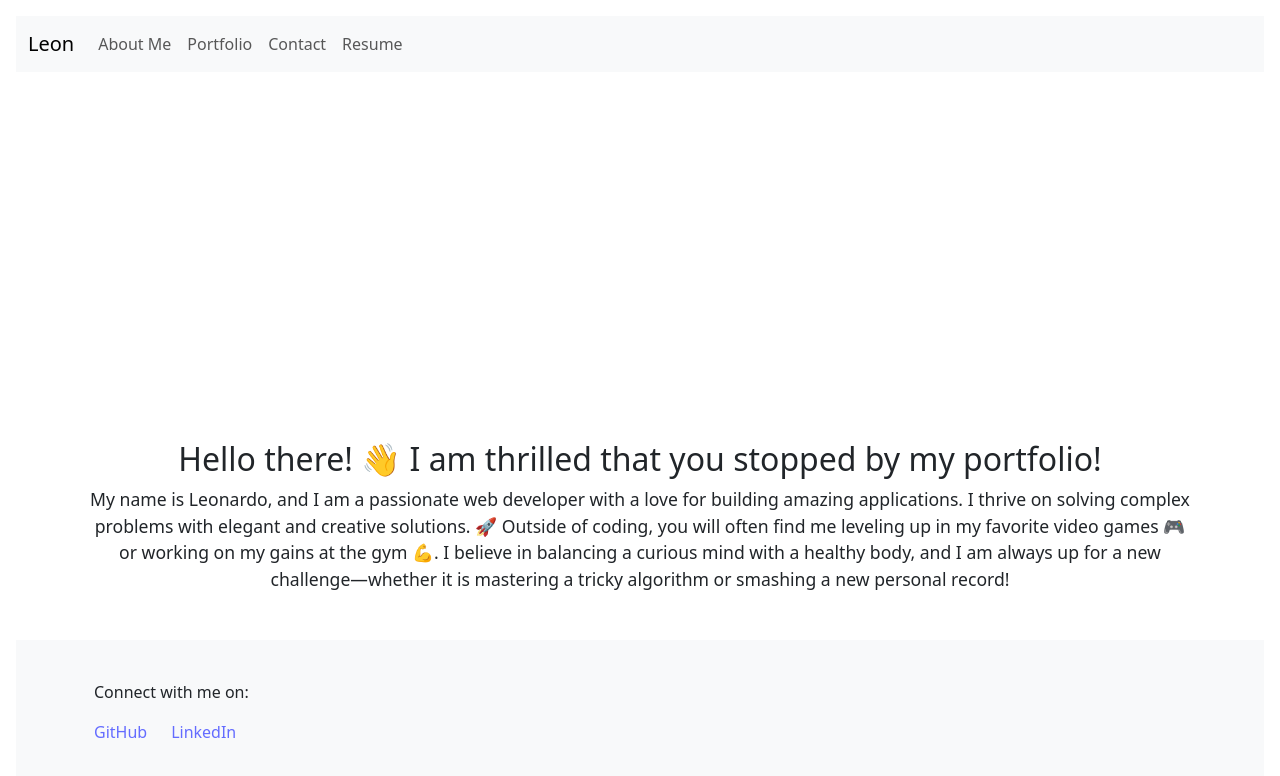
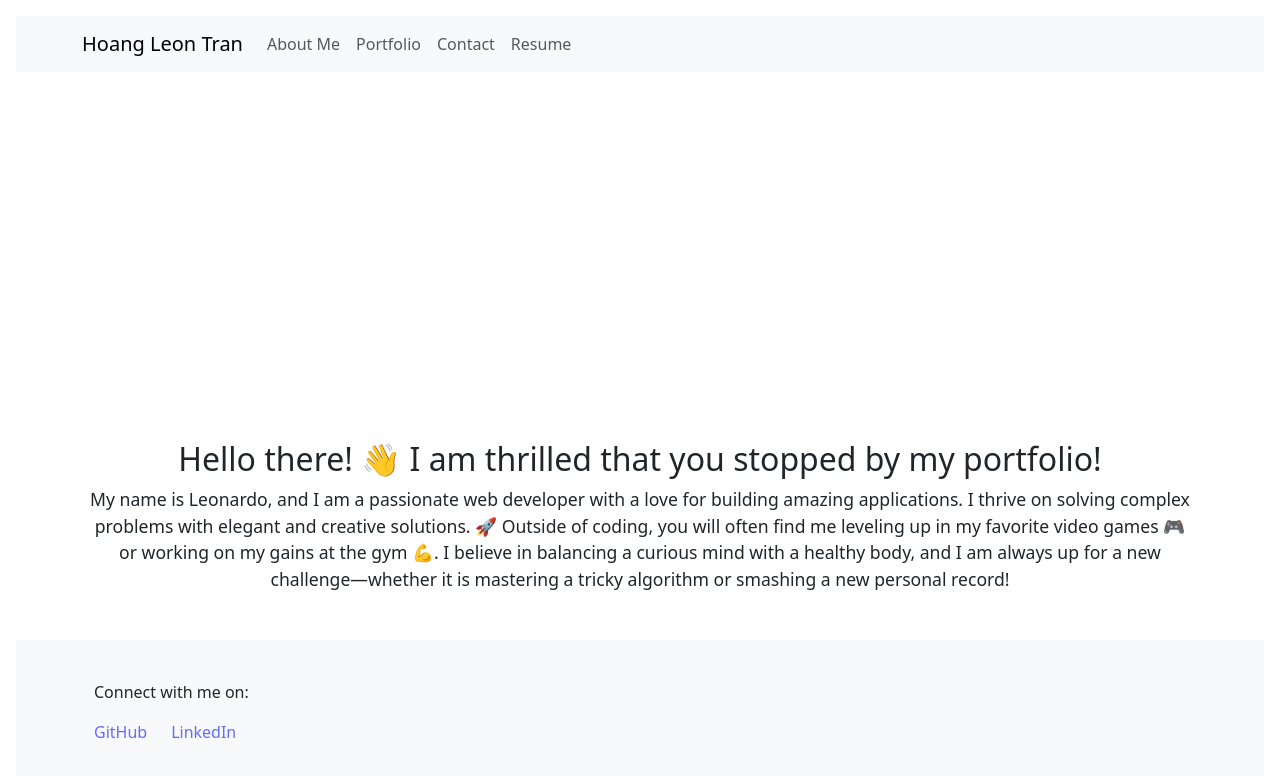
Before and after one commit to leontran44/simple-react-portfolio, a React (Vite) app: page / in a window 1280 px wide. Shown: the top 776 px of the page. Built offline with nearby package versions, Linux system fonts and the light colour scheme.

Commit message:
rework with React Bootstrap

```diff
--- a/src/components/Header.jsx
+++ b/src/components/Header.jsx
@@ -1,49 +1,32 @@
+import { Navbar, Nav, Container } from 'react-bootstrap';
 import { Link } from 'react-router-dom';
 
 function Header() {
 	return (
-		<nav className="navbar navbar-expand-lg navbar-light bg-light">
-			<div className="container-fluid">
-				<Link className="navbar-brand" to="/">
-					Leon
-				</Link>
-				<button
-					className="navbar-toggler"
-					type="button"
-					data-bs-toggle="collapse"
-					data-bs-target="#navbarNav"
-					aria-controls="navbarNav"
-					aria-expanded="false"
-					aria-label="Toggle navigation"
-				>
-					<span className="navbar-toggler-icon"></span>
-				</button>
-				<div className="collapse navbar-collapse" id="navbarNav">
-					<ul className="navbar-nav">
-						<li className="nav-item">
-							<Link className="nav-link" to="/">
-								About Me
-							</Link>
-						</li>
-						<li className="nav-item">
-							<Link className="nav-link" to="/portfolio">
-								Portfolio
-							</Link>
-						</li>
-						<li className="nav-item">
-							<Link className="nav-link" to="/contact">
-								Contact
-							</Link>
-						</li>
-						<li className="nav-item">
-							<Link className="nav-link" to="/resume">
-								Resume
-							</Link>
-						</li>
-					</ul>
-				</div>
-			</div>
-		</nav>
+		<Navbar bg="light" expand="lg">
+			<Container>
+				<Navbar.Brand as={Link} to="/">
+					Hoang Leon Tran
+				</Navbar.Brand>
+				<Navbar.Toggle aria-controls="basic-navbar-nav" />
+				<Navbar.Collapse id="basic-navbar-nav">
+					<Nav className="ml-auto">
+						<Nav.Link as={Link} to="/">
+							About Me
+						</Nav.Link>
+						<Nav.Link as={Link} to="/portfolio">
+							Portfolio
+						</Nav.Link>
+						<Nav.Link as={Link} to="/contact">
+							Contact
+						</Nav.Link>
+						<Nav.Link as={Link} to="/resume">
+							Resume
+						</Nav.Link>
+					</Nav>
+				</Navbar.Collapse>
+			</Container>
+		</Navbar>
 	);
 }
 
```
